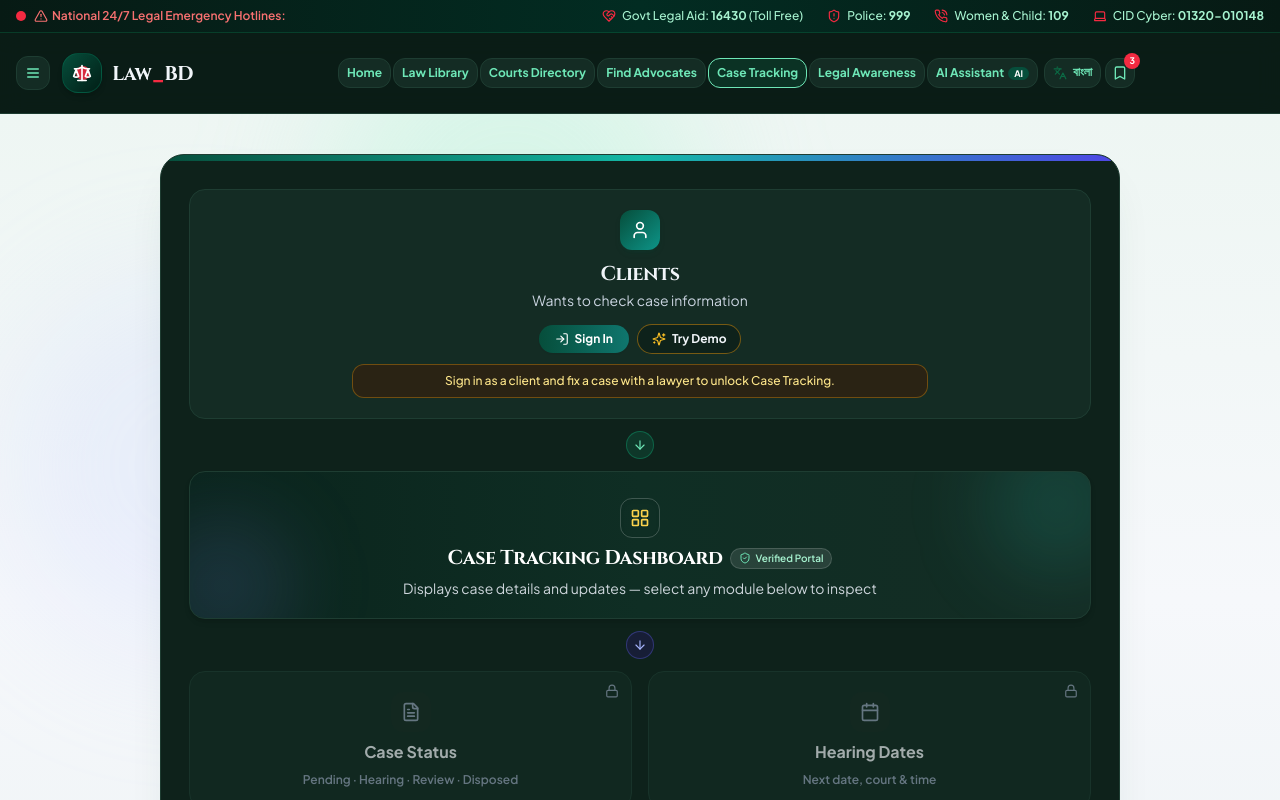
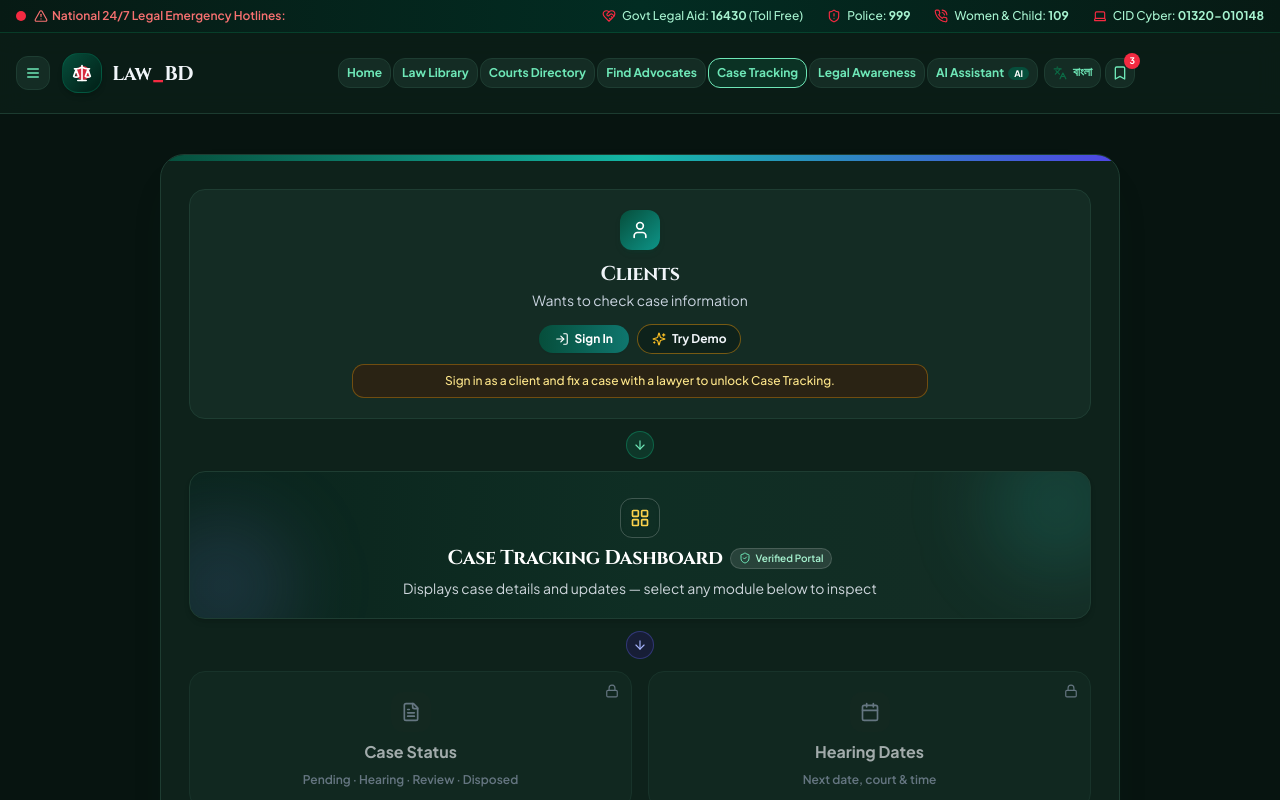
Before and after one commit to ahona25/Law_BD, a React (Vite) app in the folder frontend/: page /case-tracking in a window 1280 px wide. Shown: the top 800 px of the page. Built offline with nearby package versions, Linux system fonts and the light colour scheme.

Commit message:
style(case-tracking): match page dark background and workspace panels to site palette

```diff
--- a/frontend/src/pages/CaseTrackingPage.jsx
+++ b/frontend/src/pages/CaseTrackingPage.jsx
@@ -43,51 +43,61 @@ const PANEL_META = {
     icon: Scale,
     en: 'Case Status',
     bn: 'মামলার অবস্থা',
-    border: 'border-indigo-200',
-    headerBg: 'bg-gradient-to-r from-indigo-50/90 via-blue-50/60 to-white border-indigo-200/80',
+    border: 'border-indigo-200 dark:border-indigo-500/35',
+    headerBg:
+      'bg-gradient-to-r from-indigo-50/90 via-blue-50/60 to-white dark:from-[#151D36] dark:via-[#111B2E] dark:to-[#0B1D17] border-indigo-200/80 dark:border-indigo-500/30',
     iconBox: 'bg-indigo-600 text-white shadow-sm shadow-indigo-600/25',
     btn: 'bg-indigo-600 hover:bg-indigo-700',
-    pillActive: 'bg-indigo-50 border-indigo-600 text-indigo-800'
+    pillActive:
+      'bg-indigo-50 border-indigo-600 text-indigo-800 dark:bg-indigo-950/80 dark:border-indigo-400 dark:text-indigo-200'
   },
   hearings: {
     icon: Calendar,
     en: 'Hearing Dates',
     bn: 'শুনানির তারিখ',
-    border: 'border-teal-200',
-    headerBg: 'bg-gradient-to-r from-teal-50/90 via-emerald-50/60 to-white border-teal-200/80',
+    border: 'border-teal-200 dark:border-teal-500/35',
+    headerBg:
+      'bg-gradient-to-r from-teal-50/90 via-emerald-50/60 to-white dark:from-[#0B2924] dark:via-[#0D2522] dark:to-[#0B1D17] border-teal-200/80 dark:border-teal-500/30',
     iconBox: 'bg-teal-600 text-white shadow-sm shadow-teal-600/25',
     btn: 'bg-teal-600 hover:bg-teal-700',
-    pillActive: 'bg-teal-50 border-teal-600 text-teal-800'
+    pillActive:
+      'bg-teal-50 border-teal-600 text-teal-800 dark:bg-teal-950/80 dark:border-teal-400 dark:text-teal-200'
   },
   history: {
     icon: History,
     en: 'Case History',
     bn: 'মামলার ইতিহাস',
-    border: 'border-amber-200',
-    headerBg: 'bg-gradient-to-r from-amber-50/90 via-orange-50/50 to-white border-amber-200/80',
+    border: 'border-amber-200 dark:border-amber-500/35',
+    headerBg:
+      'bg-gradient-to-r from-amber-50/90 via-orange-50/50 to-white dark:from-[#261D0D] dark:via-[#1E1A12] dark:to-[#0B1D17] border-amber-200/80 dark:border-amber-500/30',
     iconBox: 'bg-amber-600 text-white shadow-sm shadow-amber-600/25',
     btn: 'bg-amber-600 hover:bg-amber-700',
-    pillActive: 'bg-amber-50 border-amber-600 text-amber-800'
+    pillActive:
+      'bg-amber-50 border-amber-600 text-amber-800 dark:bg-amber-950/80 dark:border-amber-400 dark:text-amber-200'
   },
   notifications: {
     icon: Bell,
     en: 'Notifications',
     bn: 'নোটিফিকেশন',
-    border: 'border-violet-200',
-    headerBg: 'bg-gradient-to-r from-violet-50/90 via-fuchsia-50/50 to-white border-violet-200/80',
+    border: 'border-violet-200 dark:border-violet-500/35',
+    headerBg:
+      'bg-gradient-to-r from-violet-50/90 via-fuchsia-50/50 to-white dark:from-[#211536] dark:via-[#19152B] dark:to-[#0B1D17] border-violet-200/80 dark:border-violet-500/30',
     iconBox: 'bg-violet-600 text-white shadow-sm shadow-violet-600/25',
     btn: 'bg-violet-600 hover:bg-violet-700',
-    pillActive: 'bg-violet-50 border-violet-600 text-violet-800'
+    pillActive:
+      'bg-violet-50 border-violet-600 text-violet-800 dark:bg-violet-950/80 dark:border-violet-400 dark:text-violet-200'
   },
   documents: {
     icon: FolderOpen,
     en: 'Document Management & Court Orders',
     bn: 'নথি ও আদালতের আদেশ',
-    border: 'border-cyan-200',
-    headerBg: 'bg-gradient-to-r from-cyan-50/90 via-sky-50/60 to-white border-cyan-200/80',
+    border: 'border-cyan-200 dark:border-cyan-500/35',
+    headerBg:
+      'bg-gradient-to-r from-cyan-50/90 via-sky-50/60 to-white dark:from-[#0C2533] dark:via-[#0D202B] dark:to-[#0B1D17] border-cyan-200/80 dark:border-cyan-500/30',
     iconBox: 'bg-cyan-600 text-white shadow-sm shadow-cyan-600/25',
     btn: 'bg-cyan-600 hover:bg-cyan-700',
-    pillActive: 'bg-cyan-50 border-cyan-600 text-cyan-800'
+    pillActive:
+      'bg-cyan-50 border-cyan-600 text-cyan-800 dark:bg-cyan-950/80 dark:border-cyan-400 dark:text-cyan-200'
   }
 };
 
@@ -560,18 +570,8 @@ export default function CaseTrackingPage() {
   const ActiveIcon = activeMeta?.icon || Scale;
 
   return (
-    <div className="relative min-h-screen bg-gradient-to-b from-[#EEF6F3] via-[#F6F8FB] to-[#ECF2F4] py-6 sm:py-10 overflow-hidden">
-      {/* Subtle Ambient Portal Accents */}
-      <div
-        aria-hidden="true"
-        className="pointer-events-none absolute -top-24 left-1/4 w-96 h-96 rounded-full bg-emerald-200/30 blur-3xl"
-      />
-      <div
-        aria-hidden="true"
-        className="pointer-events-none absolute top-40 right-1/5 w-96 h-96 rounded-full bg-indigo-200/25 blur-3xl"
-      />
-
-      <div className="relative z-10 max-w-5xl mx-auto px-3 sm:px-6 lg:px-8 space-y-6">
+    <div className="min-h-screen bg-[#F8FAF9] py-6 sm:py-10 transition-colors duration-300">
+      <div className="max-w-5xl mx-auto px-3 sm:px-6 lg:px-8 space-y-6">
         {/* Top Visual Flow Diagram */}
         <CaseTrackingFlowHeader
           isAuthenticated={isAuthenticated}
@@ -590,24 +590,24 @@ export default function CaseTrackingPage() {
         />
 
         {feedback && (
-          <div className="flex items-center justify-between p-3.5 rounded-2xl bg-emerald-50 border border-emerald-200 text-bdGreen-900 text-xs font-semibold">
+          <div className="flex items-center justify-between p-3.5 rounded-2xl bg-emerald-50 dark:bg-emerald-950/60 border border-emerald-200 dark:border-emerald-700/60 text-bdGreen-900 dark:text-emerald-200 text-xs font-semibold">
             <span className="flex items-center gap-2">
-              <CheckCircle2 className="w-4 h-4 text-emerald-600 shrink-0" />
+              <CheckCircle2 className="w-4 h-4 text-emerald-600 dark:text-emerald-400 shrink-0" />
               <span>{feedback}</span>
             </span>
-            <button type="button" onClick={() => setFeedback('')} className="p-1 hover:bg-emerald-100 rounded-lg">
+            <button type="button" onClick={() => setFeedback('')} className="p-1 hover:bg-emerald-100 dark:hover:bg-emerald-900/60 rounded-lg cursor-pointer">
               <X className="w-4 h-4" />
             </button>
           </div>
         )}
 
         {error && (
-          <div className="flex items-center justify-between p-3.5 rounded-2xl bg-rose-50 border border-rose-200 text-bdRed-600 text-xs font-semibold">
+          <div className="flex items-center justify-between p-3.5 rounded-2xl bg-rose-50 dark:bg-rose-950/60 border border-rose-200 dark:border-rose-700/60 text-bdRed-600 dark:text-rose-300 text-xs font-semibold">
             <span className="flex items-center gap-2">
               <AlertCircle className="w-4 h-4 shrink-0" />
               <span>{error}</span>
             </span>
-            <button type="button" onClick={() => setError('')} className="p-1 hover:bg-rose-100 rounded-lg">
+            <button type="button" onClick={() => setError('')} className="p-1 hover:bg-rose-100 dark:hover:bg-rose-900/60 rounded-lg cursor-pointer">
               <X className="w-4 h-4" />
             </button>
           </div>
@@ -617,10 +617,10 @@ export default function CaseTrackingPage() {
         {((isAuthenticated && eligible) || demoMode) && activeSection && (
           <div
             ref={workspaceRef}
-            className={`bg-white/95 backdrop-blur-xs rounded-2xl sm:rounded-3xl border ${activeMeta.border} shadow-[0_18px_40px_-18px_rgba(15,23,42,0.14)] overflow-hidden scroll-mt-24`}
+            className={`ct-workspace bg-white rounded-2xl sm:rounded-3xl border ${activeMeta.border} shadow-[0_18px_40px_-18px_rgba(15,23,42,0.14)] overflow-hidden scroll-mt-24 transition-colors`}
           >
             {/* Panel Header */}
-            <div className={`${activeMeta.headerBg} px-4 sm:px-6 py-4 border-b flex flex-wrap items-center justify-between gap-3`}>
+            <div className={`ct-workspace-header ${activeMeta.headerBg} px-4 sm:px-6 py-4 border-b flex flex-wrap items-center justify-between gap-3`}>
               <div className="flex items-center gap-3">
                 <div className={`w-10 h-10 rounded-xl ${activeMeta.iconBox} flex items-center justify-center shrink-0`}>
                   <ActiveIcon className="w-5 h-5" />
@@ -660,7 +660,7 @@ export default function CaseTrackingPage() {
                   type="button"
                   onClick={() => setActiveSection(null)}
                   aria-label="Close details"
-                  className="p-1.5 rounded-xl bg-white border border-slate-200 hover:bg-slate-100 text-slate-500 cursor-pointer transition-colors"
+                  className="p-1.5 rounded-xl bg-white dark:bg-[#142C24] border border-slate-200 dark:border-[#244A3D] hover:bg-slate-100 dark:hover:bg-[#1B3A30] text-slate-500 dark:text-slate-300 cursor-pointer transition-colors"
                 >
                   <X className="w-4 h-4" />
                 </button>
@@ -682,7 +682,7 @@ export default function CaseTrackingPage() {
                     (activeSection === 'hearings' ||
                       activeSection === 'history' ||
                       activeSection === 'documents') && (
-                      <div className="flex flex-wrap items-center gap-2 pb-3 border-b border-slate-100">
+                      <div className="flex flex-wrap items-center gap-2 pb-3 border-b border-slate-100 dark:border-[#1E3D32]">
                         <span className="text-[11px] font-bold text-slate-400 uppercase tracking-wider mr-1">
                           {isBn ? 'মামলা নির্বাচন:' : 'Case:'}
                         </span>
@@ -696,7 +696,7 @@ export default function CaseTrackingPage() {
                               className={`px-3 py-1.5 rounded-xl text-xs font-bold border transition-all text-left truncate max-w-[260px] cursor-pointer ${
                                 isCurrent
                                   ? activeMeta.pillActive
-                                  : 'bg-slate-50 border-slate-200 text-slate-600 hover:border-slate-300'
+                                  : 'bg-slate-50 dark:bg-[#122720] border-slate-200 dark:border-[#1F4034] text-slate-600 dark:text-slate-300 hover:border-slate-300 dark:hover:border-slate-500'
                               }`}
                             >
                               #{c.id} · {c.title}
@@ -737,7 +737,7 @@ export default function CaseTrackingPage() {
                           className={`px-3.5 py-2 rounded-xl text-xs font-bold border transition-colors whitespace-nowrap cursor-pointer ${
                             statusFilter === 'all'
                               ? 'bg-indigo-600 text-white border-indigo-600 shadow-2xs'
-                              : 'bg-white text-slate-600 border-slate-200 hover:border-indigo-300'
+                              : 'bg-white dark:bg-[#122720] text-slate-600 dark:text-slate-300 border-slate-200 dark:border-[#1F4034] hover:border-indigo-300 dark:hover:border-indigo-400'
                           }`}
                         >
                           {isBn ? `সবগুলো (${cases.length})` : `All Cases (${cases.length})`}
@@ -845,8 +845,8 @@ export default function CaseTrackingPage() {
                             onClick={() => setNotifScope('all')}
                             className={`px-3 py-1.5 rounded-lg font-bold border cursor-pointer transition-colors ${
                               notifScope === 'all'
-                                ? 'bg-violet-50 border-violet-600 text-violet-800'
-                                : 'bg-white border-slate-200 text-slate-600 hover:border-violet-300'
+                                ? 'bg-violet-50 border-violet-600 text-violet-800 dark:bg-violet-950/80 dark:border-violet-400 dark:text-violet-200'
+                                : 'bg-white dark:bg-[#122720] border-slate-200 dark:border-[#1F4034] text-slate-600 dark:text-slate-300 hover:border-violet-300 dark:hover:border-violet-400'
                             }`}
                           >
                             {isBn ? `সকল মামলা (${notifications.length})` : `All Cases (${notifications.length})`}
@@ -857,8 +857,8 @@ export default function CaseTrackingPage() {
                               onClick={() => setNotifScope('case')}
                               className={`px-3 py-1.5 rounded-lg font-bold border truncate max-w-[220px] cursor-pointer transition-colors ${
                                 notifScope === 'case'
-                                  ? 'bg-violet-50 border-violet-600 text-violet-800'
-                                  : 'bg-white border-slate-200 text-slate-600 hover:border-violet-300'
+                                  ? 'bg-violet-50 border-violet-600 text-violet-800 dark:bg-violet-950/80 dark:border-violet-400 dark:text-violet-200'
+                                  : 'bg-white dark:bg-[#122720] border-slate-200 dark:border-[#1F4034] text-slate-600 dark:text-slate-300 hover:border-violet-300 dark:hover:border-violet-400'
                               }`}
                             >
                               #{selectedCase.id} ({selectedCaseNotifications.length})
```
